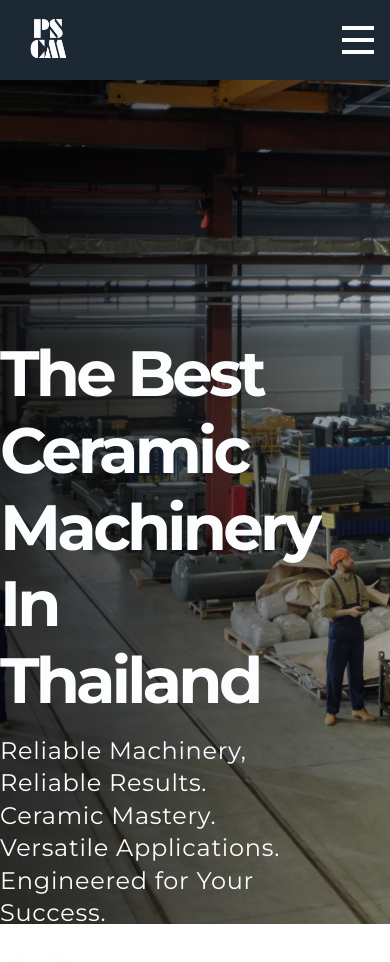
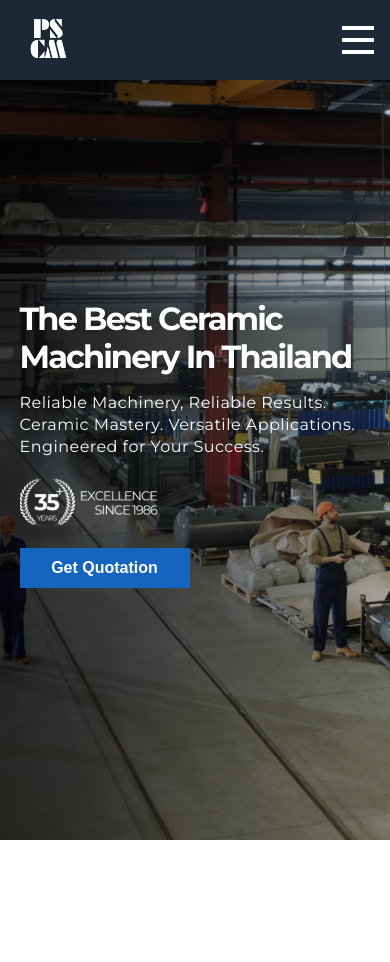
Before and after one commit to stateless-x/pscm, a React (Vite) app: page / in a window 390 px wide. Shown: the top 962 px of the page. After the commit the page ends 844 px from the top, so only its background shows below. Built offline with nearby package versions, Linux system fonts and the light colour scheme.

Commit message:
add button component and adjust stylings

```diff
--- /dev/null
+++ b/src/components/Button.jsx
@@ -0,0 +1,11 @@
+import "../styles/button.css";
+function Button({ message, color, onClick }) {
+  return (
+    <>
+      <button className={`btn btn-${color} onClick={onClick}`}>
+        {message}
+      </button>
+    </>
+  );
+}
+export default Button;
--- a/src/components/NavBar.jsx
+++ b/src/components/NavBar.jsx
@@ -1,6 +1,6 @@
 import { NavLink } from "react-router-dom";
 import pscmLogoLight from "../assets/pscm-logo-light.png";
-import "../styles/NavBar.css";
+import "../styles/navBar.css";
 import { useState, useLayoutEffect } from "react";
 // import pscmLogoDark from '../assets/pscm-logo-dark.png'
 
--- a/src/index.css
+++ b/src/index.css
@@ -61,7 +61,7 @@ table {
   --base-font-size: 16px;
 }
 
-body {
+body, html {
   font-family: var(--font-family);
   font-size: var(--base-font-size);
 }
--- a/src/pages/Home.jsx
+++ b/src/pages/Home.jsx
@@ -1,23 +1,35 @@
 import NavBar from "../components/NavBar";
+import Button from "../components/Button";
 import "../styles/home.css";
-import excellence from '../assets/excellence.svg'
+import excellence from "../assets/excellence.svg";
 function Home() {
   return (
     <>
       <NavBar />
       <div className="container">
-        <div className="message-container">
-          <div className="headings">
-            <h1>The Best Ceramic <br />Machinery In Thailand</h1>
+        <div className="heading-container">
+          <div className="headings-text">
+            <h1>
+              The Best Ceramic
+              Machinery In Thailand
+            </h1>
             <h3>
-              Reliable Machinery, Reliable Results. <br />
-              Ceramic Mastery. Versatile Applications. <br />
+              Reliable Machinery, Reliable Results.
+              Ceramic Mastery. Versatile Applications.
               Engineered for Your Success.
             </h3>
           </div>
           <div className="cta">
-            <img src={excellence} alt="Excellence since 1986" className="excellence" />
-          {/* <Button /> */}
+            <img
+              src={excellence}
+              alt="Excellence since 1986"
+              className="excellence"
+            />
+            <Button
+              aria-label="Get a quotation for ceramic machinery"
+              message="Get Quotation"
+              color="primary"
+            />
           </div>
         </div>
       </div>
--- a/src/styles/NavBar.css
+++ b/src/styles/NavBar.css
@@ -35,11 +35,12 @@
   align-items: center;
   justify-content: center;
   min-height: 100%;
-  padding:0 24px;
+  padding: 0 24px;
 }
 
 .nav-link:hover {
-  background-color: var(--highlight);
+  background-color: var(--primary-color);
+  transition: background-color 0.75s;
 }
 
 .menu-icon {
@@ -71,6 +72,7 @@
   .nav-link {
     font-weight: 700;
     min-width: 100%;
+    padding: 0;
   }
 
   .navbar-content {
--- /dev/null
+++ b/src/styles/button.css
@@ -0,0 +1,31 @@
+.btn {
+    font-size:1.5rem;
+    padding: 1rem;
+    font-weight:600;
+    border: 3px solid transparent;
+}
+
+.btn-primary{
+    background-color: var(--primary-color);
+    color: var(--neutral-light);
+}
+
+.btn-primary:active {
+    background-color: var(--neutral-light);
+    color: var(--highlight);
+    border: 3px solid var(--highlight);
+    transition: background-color 0.25s, color 0.25s, border 0.25s;
+}
+
+.btn-secondary{
+    background-color: var(--neutral-light);
+    color: var(--highlight);
+    border: 3px solid var(--highlight);
+}
+
+@media (max-width:480px){
+    .btn{
+        font-size: 1rem;
+        padding: 0.5rem;
+    }
+}
--- a/src/styles/home.css
+++ b/src/styles/home.css
@@ -1,53 +1,115 @@
-.container{
-  background-image: url("../assets/landing-bg2.jpg");
+.container {
+  background-image: url("../assets/landing-bg.jpg");
   background-repeat: no-repeat;
   background-position: center;
   background-size: cover;
-  min-height: 100vh;
-  display: grid;
-  grid-template-columns:repeat(2, 1fr);
-  /* grid-template-rows: repeat(3, 1fr); */
-  place-items: center;
+  min-height: 95vh;
+  display: flex;
+  align-items: center;
 }
 
-.message-container{
+.heading-container {
   display: flex;
   flex-direction: column;
-    justify-self: center;
+  justify-content: center;
   color: var(--neutral-light);
-    /* background-color: greenyellow; */
-    max-width: 729px;
-    height:334px;
+  max-width: 728px;
+  margin: 0 80px;
 }
 
-.headings h1 {
-    /* fs64 */
-    font-size: 64px;
+.headings-text h1 {
+  font-size: 4rem;
   letter-spacing: -0.06em;
   line-height: 120%;
   font-weight: 700;
-    margin: 0;
 }
 
-.headings h3{
-    /* fs 24 */
-    font-size: 24px;
+.headings-text h3 {
+  font-size: 1.5rem;
   line-height: 135%;
   letter-spacing: 0.03em;
+  margin-top: 1rem;
 }
 
-.headings {
+.headings-text {
   display: flex;
   flex-direction: column;
-    gap: 16px;
+  margin: 1rem 0;
 }
 
-.cta{
- margin-top: 16px ;
- margin-bottom: 36px;
+.cta {
+  margin-top: 1rem;
+  margin-bottom: 3rem;
+  display: flex;
+  flex-direction: column;
 }
 
-.excellence{
-    max-width: 207px;
-    height:auto;
+.cta > :nth-child(2) {
+  max-width: 265px;
+  min-width: 170px;
+  margin-top: 2rem;
 }
+
+.excellence {
+  max-width: 224px;
+  height: auto;
+}
+
+/* ipad */
+@media (max-width: 768px) {
+  .container {
+    background-image: url("../assets/landing-bg.jpg");
+    justify-content: center;
+    flex-direction: column;
+    /* min-height: 0vh; */
+  }
+
+  .heading-container {
+    width: 80%;
+  }
+
+  .heading-container h1 {
+    font-size: 3rem;
+  }
+
+  .heading-container h3 {
+    font-size: 1.25rem;
+  }
+
+  .excellence {
+    max-width: 200px;
+  }
+}
+
+/* mobile */
+@media (max-width: 480px) {
+  .container {
+    min-height: 90vh;
+  }
+
+  .heading-container {
+    width: 90%;
+  }
+
+  .heading-container h1 {
+    font-size: 2rem;
+  }
+
+  .heading-container h3 {
+    font-size: 1rem;
+  }
+
+  .excellence {
+    max-width: 140px;
+  }
+
+  .cta {
+    margin-top: 0;
+  }
+
+  /* button */
+  .cta > :nth-child(2) {
+    max-width: 138px;
+    margin-top: 1rem;
+  }
+}
```
Also changed, not shown: src/assets/landing-bg-m.jpg (added), src/assets/landing-bg.jpg (renamed from src/assets/landing-bg2.jpg). Lines whose indentation alone changed are shown as unchanged.
